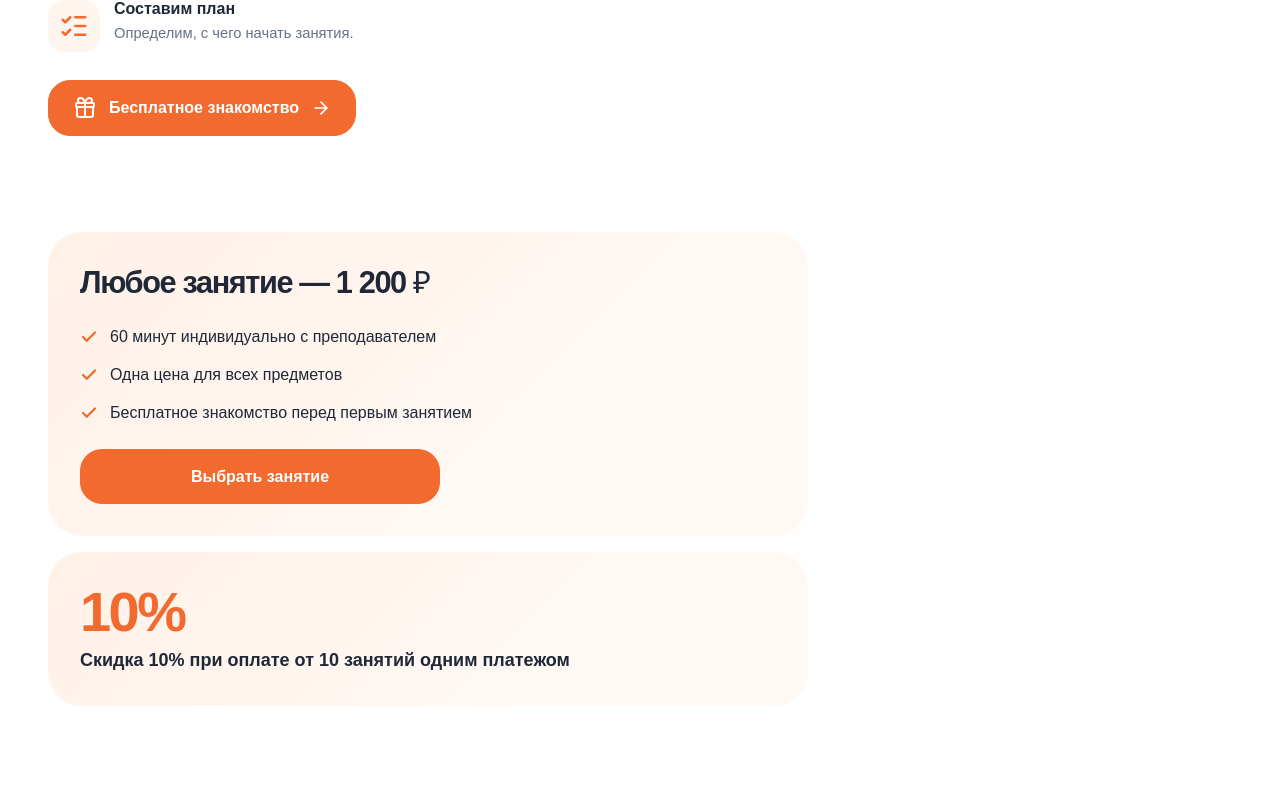
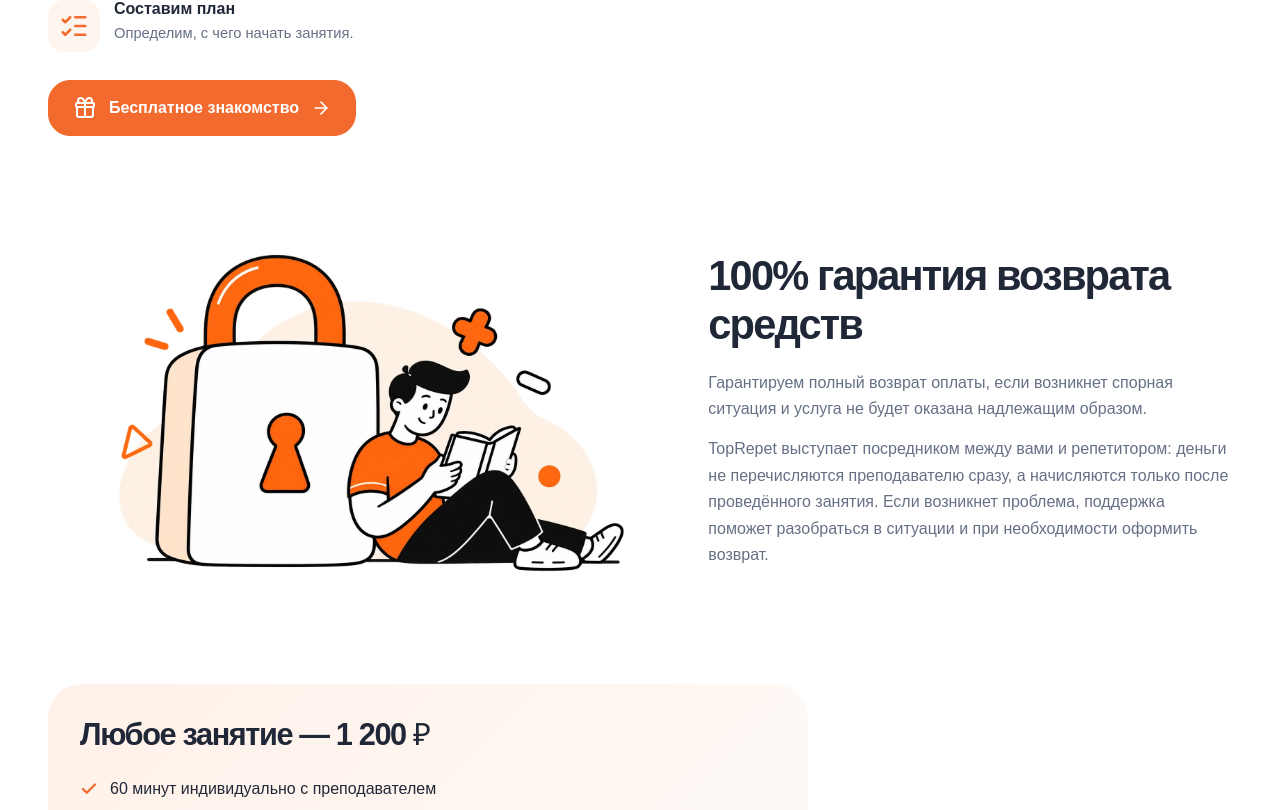
Before and after one commit to al7xey/toprepet, a React (Vite) app: page / in a window 1280 px wide. Shown: the part 2745-3555 px from the top of the page. Built offline with nearby package versions, Linux system fonts and the light colour scheme.

Commit message:
Add payment trust section and keep light theme and carousel stable

```diff
--- a/index.html
+++ b/index.html
@@ -2,7 +2,7 @@
 <html lang="ru">
   <head>
     <meta charset="UTF-8" />
-    <meta name="color-scheme" content="light" />
+    <meta name="color-scheme" content="only light" />
 
     <meta
       name="viewport"
--- a/src/app/main.tsx
+++ b/src/app/main.tsx
@@ -11,6 +11,7 @@ import './refinements.css';
 import './experience.css';
 import './landing-update.css';
 import './tutor-landing.css';
+import './payment-trust.css';
 import '../pages/teachers/teachers-page.css';
 import '../blog/blog.css';
 import '../blog/blog-adapter.css';
--- /dev/null
+++ b/src/app/payment-trust.css
@@ -0,0 +1,9 @@
+.payment-trust-panel { display: grid; align-items: center; gap: 28px; }
+.payment-trust-art { display: block; width: 100%; height: auto; margin-inline: auto; }
+.payment-trust-copy h2 { margin: 0 0 20px; }
+.payment-trust-copy p { margin: 0 0 14px; color: var(--body-muted); }
+.payment-trust-copy p:last-child { margin-bottom: 0; }
+@media (min-width: 900px) {
+  .payment-trust-panel { grid-template-columns: minmax(0, 1.2fr) minmax(0, 1fr); gap: 32px; }
+  .payment-trust-art { width: 85%; }
+}
--- a/src/app/styles.css
+++ b/src/app/styles.css
@@ -1,6 +1,6 @@
 @import url('./sections.css');
 :root {
-  color-scheme: light;
+  color-scheme: only light;
   font-family: 'Manrope Variable', Arial, sans-serif;
   color: #202838;
   background: #fff;
--- a/src/pages/home/home-page.tsx
+++ b/src/pages/home/home-page.tsx
@@ -8,6 +8,7 @@ import { HowItWorks } from '../../widgets/how-it-works/how-it-works';
 import { FreeIntro } from '../../widgets/free-intro/free-intro';
 import Faq from '../../widgets/faq/faq';
 import { TutorTeaser } from '../../widgets/tutor-teaser/tutor-teaser';
+import { PaymentTrust } from '../../widgets/payment-trust/payment-trust';
 
 export default function HomePage() {
   return (
@@ -31,6 +32,10 @@ export default function HomePage() {
       </ScrollReveal>
 
       <ScrollReveal>
+        <PaymentTrust />
+      </ScrollReveal>
+
+      <ScrollReveal>
         <Pricing />
       </ScrollReveal>
 
--- a/src/widgets/hero/hero-carousel.tsx
+++ b/src/widgets/hero/hero-carousel.tsx
@@ -32,8 +32,30 @@ export function HeroCarousel() {
 
   useEffect(() => {
     if (!api || window.matchMedia('(prefers-reduced-motion: reduce)').matches) return;
-    const timer = window.setTimeout(() => api.scrollNext(), 4500);
-    return () => window.clearTimeout(timer);
+    let timer: number | undefined;
+    const clearTimer = () => window.clearTimeout(timer);
+    const scheduleNext = () => {
+      clearTimer();
+      if (document.visibilityState !== 'visible') return;
+      timer = window.setTimeout(() => {
+        if (document.visibilityState === 'visible') api.scrollNext();
+      }, 4500);
+    };
+    const handleVisibility = () => {
+      if (document.visibilityState === 'hidden') {
+        clearTimer();
+        // Finish any active transition before background animation is suspended.
+        api.scrollTo(api.selectedScrollSnap(), true);
+      } else {
+        scheduleNext();
+      }
+    };
+    scheduleNext();
+    document.addEventListener('visibilitychange', handleVisibility);
+    return () => {
+      clearTimer();
+      document.removeEventListener('visibilitychange', handleVisibility);
+    };
   }, [api, current]);
 
   return (
--- /dev/null
+++ b/src/widgets/payment-trust/payment-trust.tsx
@@ -0,0 +1,14 @@
+export function PaymentTrust() {
+  return (
+    <section className="section container payment-trust" aria-labelledby="payment-trust-title">
+      <div className="payment-trust-panel">
+        <img className="payment-trust-art" src="/images/payment-trust.webp" alt="Человек спокойно читает книгу, облокотившись на большой замок" width="1536" height="1024" loading="lazy" />
+        <div className="payment-trust-copy">
+          <h2 id="payment-trust-title">100% гарантия возврата средств</h2>
+          <p>Гарантируем полный возврат оплаты, если возникнет спорная ситуация и услуга не будет оказана надлежащим образом.</p>
+          <p>TopRepet выступает посредником между вами и репетитором: деньги не перечисляются преподавателю сразу, а начисляются только после проведённого занятия. Если возникнет проблема, поддержка поможет разобраться в ситуации и при необходимости оформить возврат.</p>
+        </div>
+      </div>
+    </section>
+  );
+}
```
Also changed, not shown: public/images/payment-trust.webp (added).
